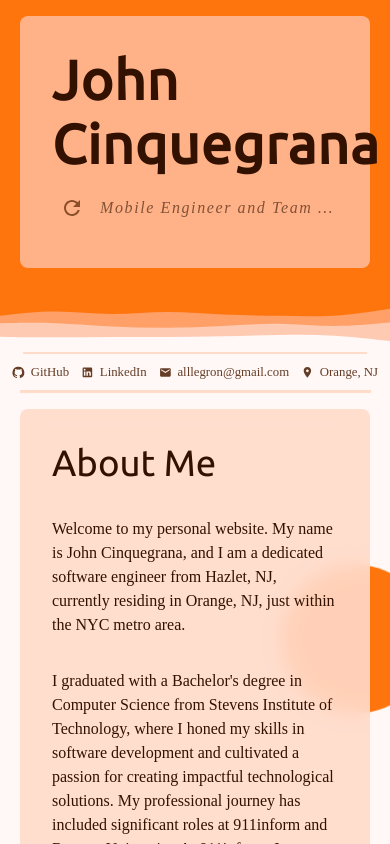
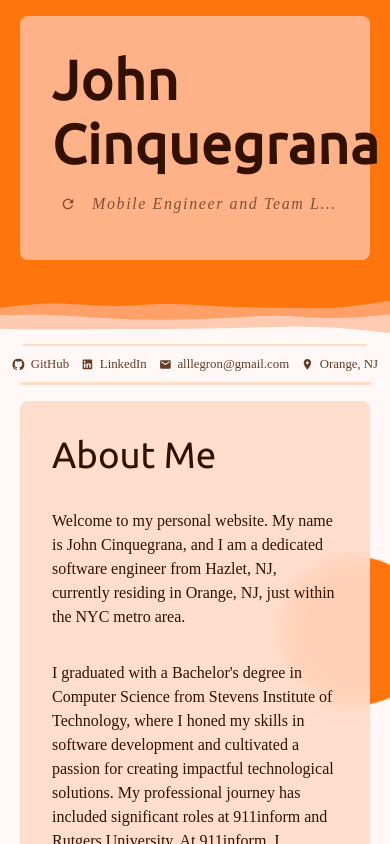
Before and after one commit to john-cinquegrana/ReactPersonalSite, a React (Vite) app: page / in a window 390 px wide. Shown: the top 844 px of the page. Built offline with nearby package versions, Linux system fonts and the light colour scheme.

Commit message:
Finally made the refresh icon responsive

```diff
--- a/src/components/text/Roulette.tsx
+++ b/src/components/text/Roulette.tsx
@@ -151,34 +151,28 @@ const Roulette: React.FC = () => {
 	const currentBreakpont = useBreakpoint();
 
 	let animationSize: number;
-	let iconButtonSize: 'small' | 'large' | 'medium';
 	let boxHeight: number;
 
 	switch (currentBreakpont) {
 		case Breakpoint.XS:
 			animationSize = 28;
 			boxHeight = 28;
-			iconButtonSize = 'medium';
 			break;
 		case Breakpoint.SM:
 			animationSize = 28;
 			boxHeight = 28;
-			iconButtonSize = 'medium';
 			break;
 		case Breakpoint.MD:
 			animationSize = 34;
 			boxHeight = 34;
-			iconButtonSize = 'medium';
 			break;
 		case Breakpoint.LG:
 			animationSize = 42;
 			boxHeight = 42;
-			iconButtonSize = 'large';
 			break;
 		case Breakpoint.XL:
 			animationSize = 52;
 			boxHeight = 52;
-			iconButtonSize = 'large';
 			break;
 	}
 
@@ -283,13 +277,22 @@ const Roulette: React.FC = () => {
 				onClick={handleClick}
 				color='primary'
 				disabled={isAnimating}
-				size={iconButtonSize}
+				// size={iconButtonSize}
 				sx={{
-					fontSize: 'small',
 					paddingRight: '16px',
 				}}
 			>
-				<RefreshIcon />
+				<RefreshIcon
+					sx={{
+						fontSize: {
+							xs: '1rem',
+							sm: '1rem',
+							md: '1.215rem',
+							lg: '1.5rem',
+							xl: '1.86rem',
+						},
+					}}
+				/>
 			</IconButton>
 			<Box
 				sx={{
```
